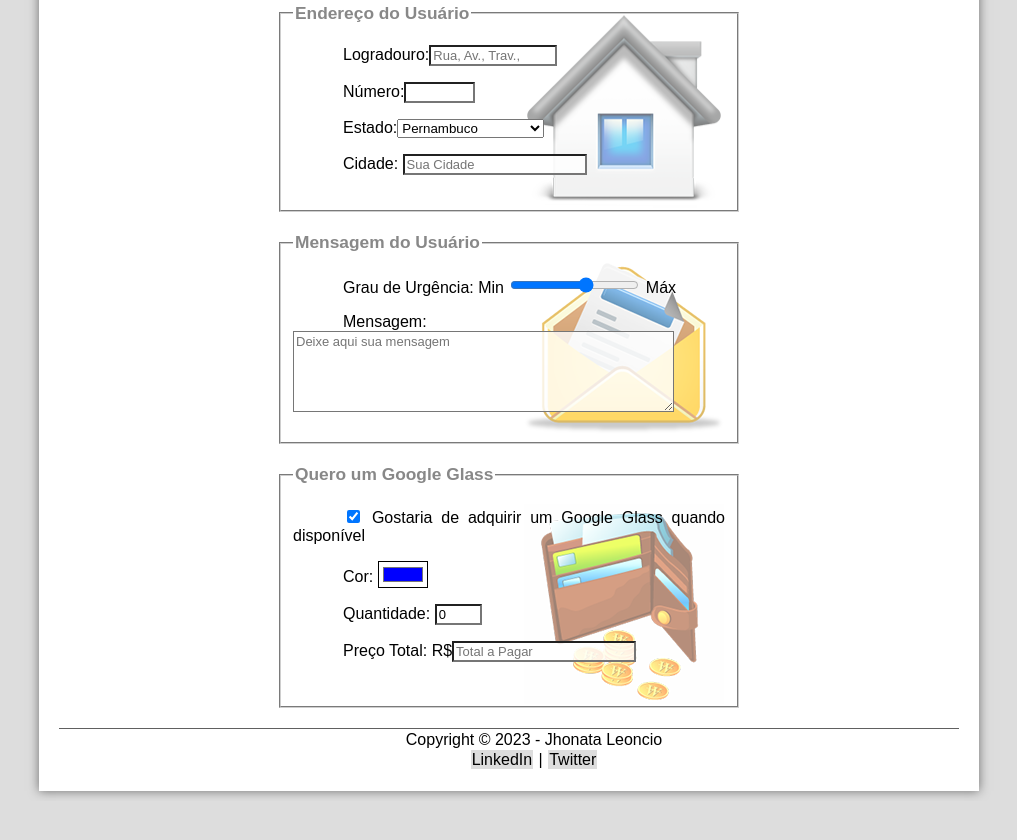
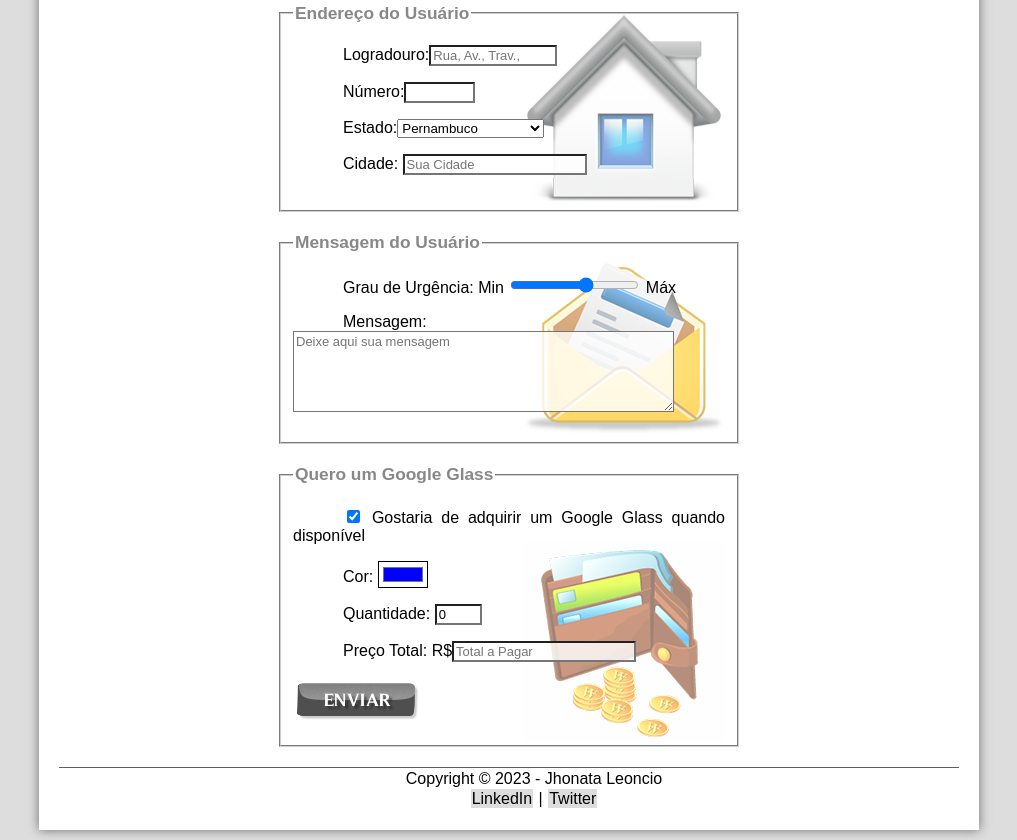
Before and after one commit to leoncio90/Projeto_Google_Glass, a plain HTML site: page fale-conosco.html in a window 1280 px wide. Shown: the part 676-1516 px from the top of the page, without its empty margins (131-1148 px from the left). Before the commit the page ends 1477 px from the top, so only its background shows below. Drawn offline with Linux system fonts and the light colour scheme; a script that the page names is missing.

Commit message:
commit ajustes

```diff
--- a/fale-conosco.html
+++ b/fale-conosco.html
@@ -150,7 +150,7 @@
                     <input type="number" name="tQtd" id="cQtd" min="0" max="5" value="0"></p>
                   <p><label for="cTot">Preço Total: R$</label><input type="text" name="tTot" id="cTot" placeholder="Total a Pagar" readonly></p>
                  <!-- <input type="submit" value=" Enviar">                 -->
-                  <input type="image" src="curso-html5-pacote01/projeto-glass-html5/_imagens/botao-enviar.png" alt="" name="tEnviar" id="cEnviar">
+                  <input type="image" src="curso-html5-pacote01/projeto-glass-html5/imagens/botao-enviar.png" alt="" name="tEnviar" id="cEnviar">
                 </fieldset>
 
                    </form>
```
